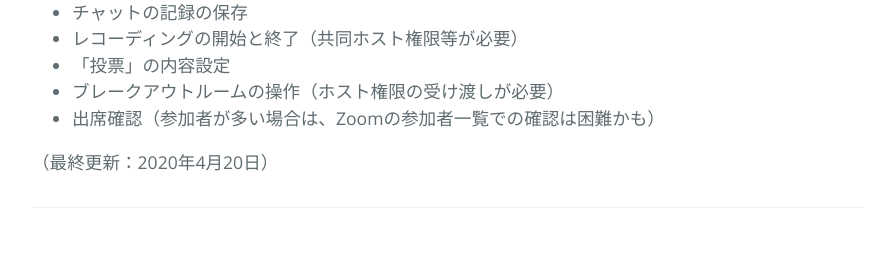
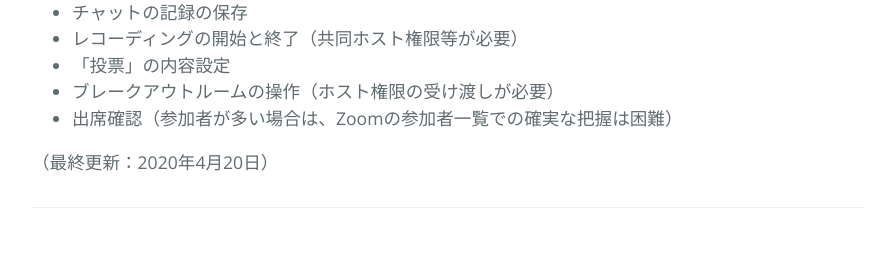
Before and after one commit to kyoto-u/online-edu, a Jekyll site: the page built from zoom-live-support.md, in a window 1280 px wide. Shown: the part 1885-2154 px from the top of the page, without its empty margins (192-1086 px from the left). Built offline with Jekyll 4.4.1, drawn with Linux system fonts in a browser that asks for light colours; our own code applies the rules of GitHub Pages for plain Markdown files.

Commit message:
Update zoom-live-support.md

```diff
--- a/zoom-live-support.md
+++ b/zoom-live-support.md
@@ -54,6 +54,6 @@ Zoomでは、ミーティングルームに参加する方法として、Windows
 - レコーディングの開始と終了（共同ホスト権限等が必要）
 - 「投票」の内容設定
 - ブレークアウトルームの操作（ホスト権限の受け渡しが必要）
-- 出席確認（参加者が多い場合は、Zoomの参加者一覧での確認は困難かも）
+- 出席確認（参加者が多い場合は、Zoomの参加者一覧での確実な把握は困難）
 
 （最終更新：2020年4月20日）
```
